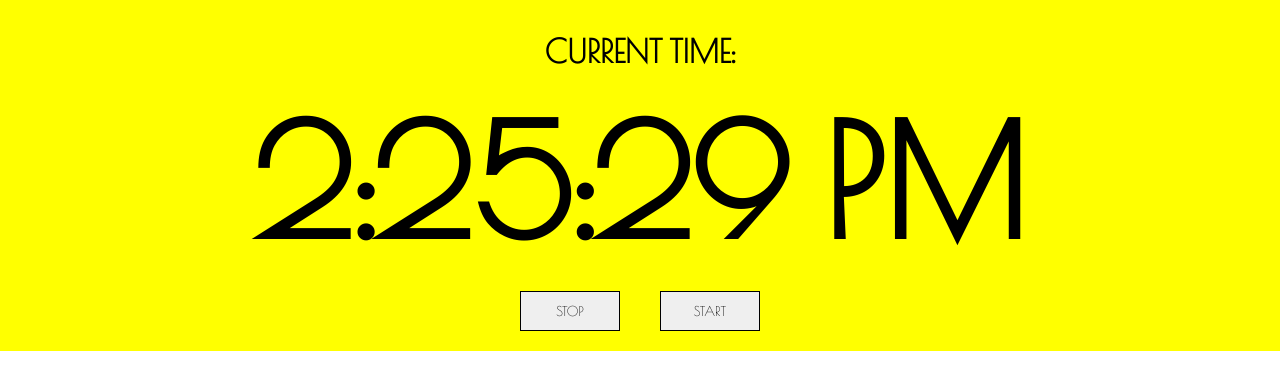
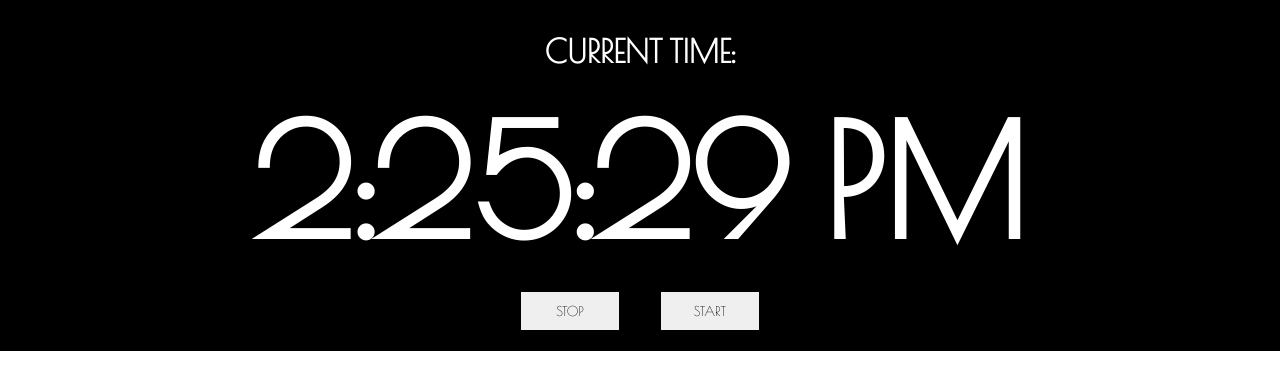
Before and after one commit to CissiWong/clock, a React app in the folder code/: page / in a window 1280 px wide. Built offline with nearby package versions, Linux system fonts and the light colour scheme.

Commit message:
changed background color

```diff
--- a/code/src/index.css
+++ b/code/src/index.css
@@ -13,11 +13,12 @@ body {
 }
 
 .clock.odd {
-  background-color: yellow;
+  background-color: black;
+  color: #fff;
 }
 
 .clock.even {
-  background-color: red;
+  background-color: white;
 }
 
 .time {
```
